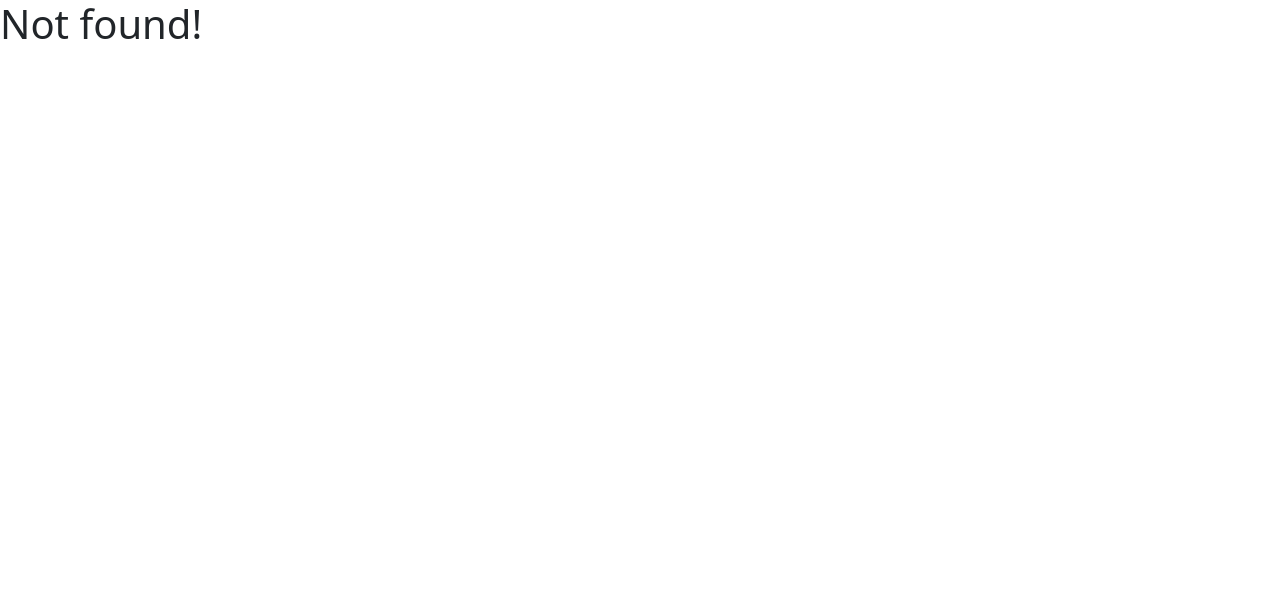
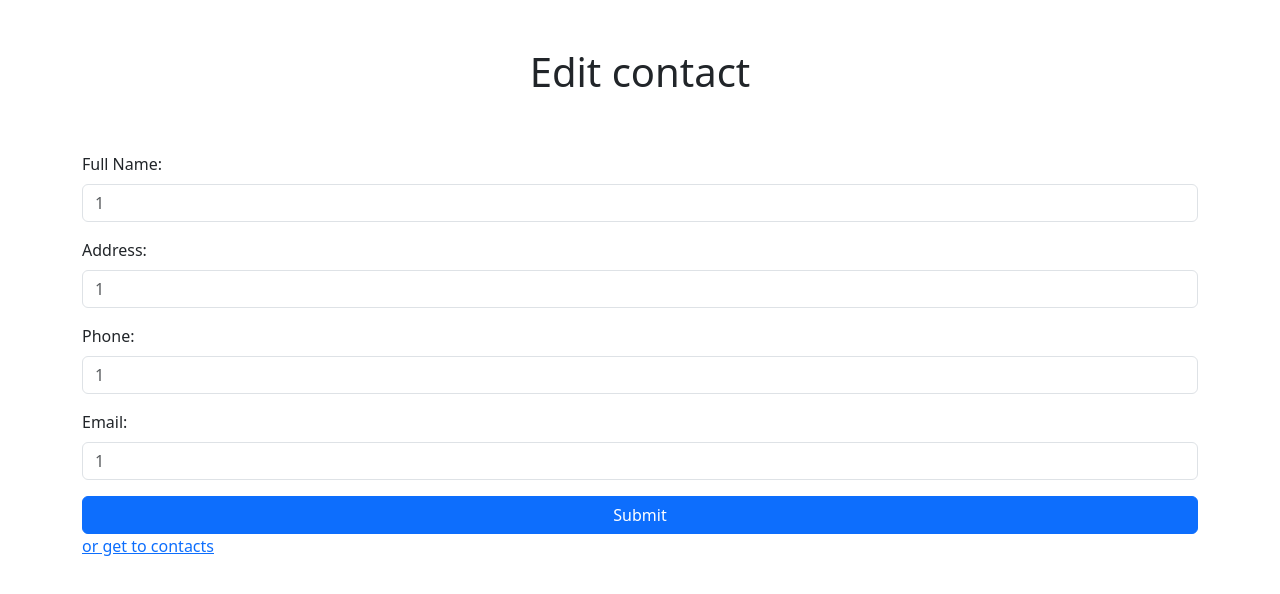
Before and after one commit to 4GeeksAcademy/contact-list-eossandon, a React (Vite) app: page /edit/1/1/1/1/1 in a window 1280 px wide. Before the commit this address had no page. Shown: the top 594 px of the page. Built offline with nearby package versions, Linux system fonts and the light colour scheme.

Commit message:
correccion Marta

```diff
--- a/src/pages/AddContact.jsx
+++ b/src/pages/AddContact.jsx
@@ -71,7 +71,7 @@ export const AddContact = () => {
                 <div>
                     <button type="submit" className="btn btn-primary w-100" >Submit</button>
                 </div>
-                <Link to="/contact">
+                <Link to="/">
                     or get to contacts
                 </Link>
             </form>
--- a/src/pages/Contact.jsx
+++ b/src/pages/Contact.jsx
@@ -78,12 +78,12 @@ export const Contact = () => {
                     </div>
 
                     <div className="col-lg-3 col-md-2 col-sm-3 col-4 d-flex text-align-end justify-content-end ">
-                        <Link className="ex" to={"/edit/" + item.id}>
+                        <Link className="ex" to={`/edit/${item.id}/${item.name}/${item.phone}/${item.email}/${item.address}`}>
                             <i className="bi bi-pencil-fill ex"></i>
                         </Link>
                         <i className="bi bi-trash-fill  ex" data-bs-toggle="modal" data-bs-target={`#exampleModal-${item.id}`}></i>
                     </div>
-                    <div className="modal fade" id={`exampleModal-${item.id}`} tabIndex="-1" aria-labelledby="exampleModalLabel" aria-hidden="true">
+                    <div className="modal fade" id={`exampleModal-${item.id}`} tabIndex="-1" aria-labelledby="exampleModalLabel" >
                         <div className="modal-dialog">
                             <div className="modal-content">
                                 <div className="modal-header">
@@ -102,7 +102,6 @@ export const Contact = () => {
                     </div>
                 </div>
             ))}
-
         </div>
     );
 
--- a/src/pages/EditContact.jsx
+++ b/src/pages/EditContact.jsx
@@ -7,7 +7,7 @@ const API_URL = "https://playground.4geeks.com/contact";
 
 export const EditContact = () => {
     const { store, dispatch } = useGlobalReducer()
-    const { theId } = useParams()
+    const { theId , theName , theAddress , thePhone , theEmail } = useParams()
 
 
 
@@ -16,7 +16,7 @@ export const EditContact = () => {
     const [inputEmail, setInputEmail] = useState("");
     const [inputAddress, setInputAddress] = useState("");
 
-    const puthContact = async (id) => {
+    const puthContact = async (id,name,phone,email,address) => {
         try {
             dispatch({ type: "edit_contact", payload: { name: inputName, phone: inputPhone, email: inputEmail, address: inputAddress } })
             const response = await fetch(`${API_URL}/agendas/esteban/contacts/${id}`, {
@@ -46,34 +46,34 @@ export const EditContact = () => {
                 <div className="mb-3">
                     <label htmlFor="basic-name" className="form-label">Full Name:</label>
                     <div className="input-group">
-                        <input type="text" className="form-control" id="basic-name" aria-describedby="basic-addon3 basic-addon4" onChange={(e) => setInputName(e.target.value)} required />
+                        <input type="text" className="form-control" id="basic-name" aria-describedby="basic-addon3 basic-addon4" onChange={(e) => setInputName(e.target.value)} placeholder={theName} required />
                     </div>
                 </div>
 
                 <div className="mb-3">
                     <label htmlFor="basic-address" className="form-label">Address:</label>
                     <div className="input-group">
-                        <input type="text" className="form-control" id="basic-address" aria-describedby="basic-addon3 basic-addon4" onChange={(e) => setInputAddress(e.target.value)} required />
+                        <input type="text" className="form-control" id="basic-address" aria-describedby="basic-addon3 basic-addon4" onChange={(e) => setInputAddress(e.target.value)} placeholder={theAddress} required />
                     </div>
                 </div>
 
                 <div className="mb-3">
                     <label htmlFor="basic-phone" className="form-label">Phone:</label>
                     <div className="input-group">
-                        <input type="text" className="form-control" id="basic-phone" aria-describedby="basic-addon3 basic-addon4" onChange={(e) => setInputPhone(e.target.value)} required />
+                        <input type="text" className="form-control" id="basic-phone" aria-describedby="basic-addon3 basic-addon4" onChange={(e) => setInputPhone(e.target.value)} placeholder={thePhone}  required />
                     </div>
                 </div>
 
                 <div className="mb-3">
                     <label htmlFor="basic-email" className="form-label">Email:</label>
                     <div className="input-group">
-                        <input type="text" className="form-control" id="basic-email" aria-describedby="basic-addon3 basic-addon4" onChange={(e) => setInputEmail(e.target.value)} required />
+                        <input type="text" className="form-control" id="basic-email" aria-describedby="basic-addon3 basic-addon4" onChange={(e) => setInputEmail(e.target.value)} placeholder={theEmail} required />
                     </div>
                 </div>
                 <div>
                     <button type="submit" className="btn btn-primary w-100" >Submit</button>
                 </div>
-                <Link to="/contact">
+                <Link to="/">
                     or get to contacts
                 </Link>
             </form>
--- a/src/routes.jsx
+++ b/src/routes.jsx
@@ -16,19 +16,11 @@ import { EditContact } from "./pages/EditContact"
 
 export const router = createBrowserRouter(
   createRoutesFromElements(
-    // CreateRoutesFromElements function allows you to build route elements declaratively.
-    // Create your routes here, if you want to keep the Navbar and Footer in all views, add your new routes inside the containing Route.
-    // Root, on the contrary, create a sister Route, if you have doubts, try it!
-    // Note: keep in mind that errorElement will be the default page when you don't get a route, customize that page to make your project more attractive.
-    // Note: The child paths of the Layout element replace the Outlet component with the elements contained in the "element" attribute of these child paths.
 
-      // Root Route: All navigation will start from here.
-      <Route path="/" element={<Layout />} errorElement={<h1>Not found!</h1>} >
-
-        {/* Nested Routes: Defines sub-routes within the BaseHome component. */}
-        <Route path="/contact" element={<Contact />} />
+    <>
+      <Route path="/" element={<Contact />} errorElement={<h1>Not found!</h1>} />
       <Route path="/add" element={<AddContact />} />
-        <Route path="/edit/:theId" element={<EditContact />} />
-      </Route>
+      <Route path="/edit/:theId/:theName/:thePhone/:theEmail/:theAddress" element={<EditContact />} />
+    </>
   )
 );
```
Lines whose indentation alone changed are shown as unchanged.
